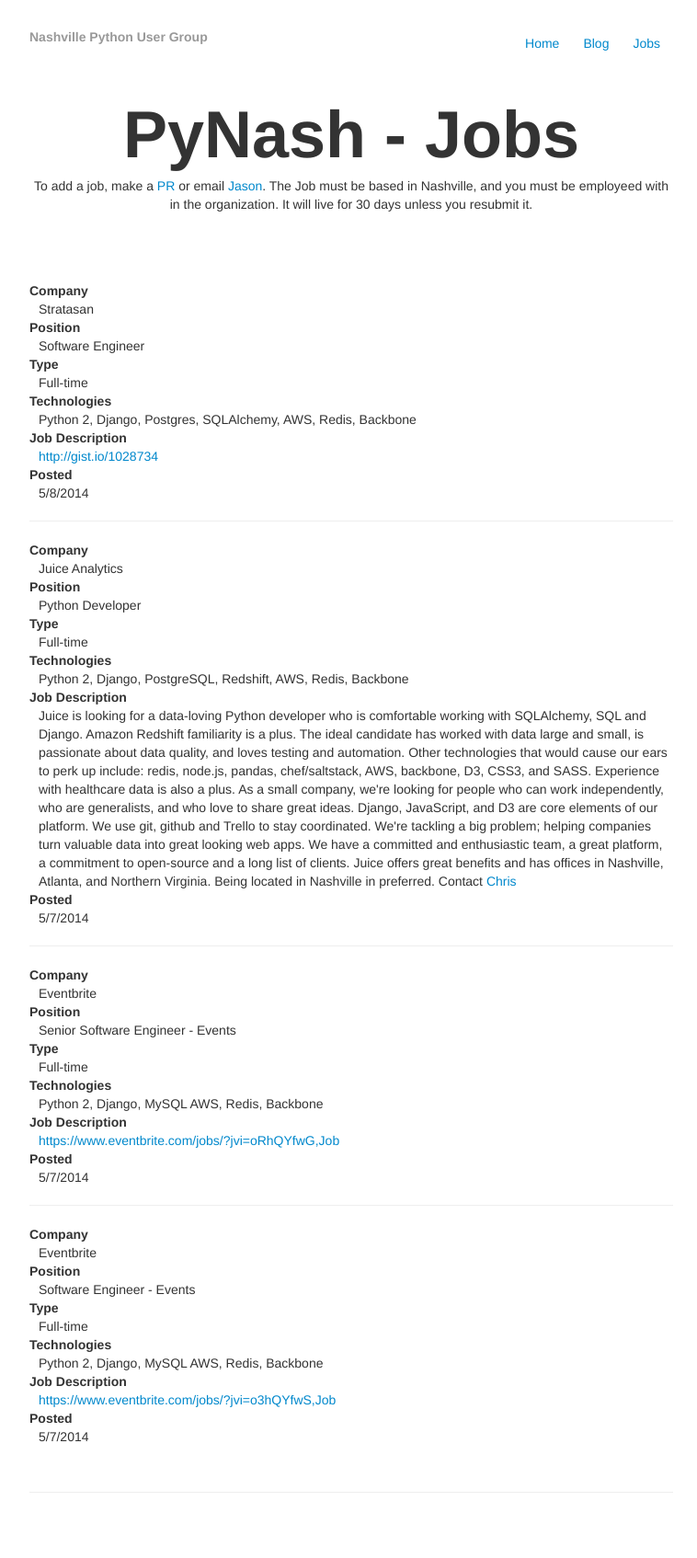
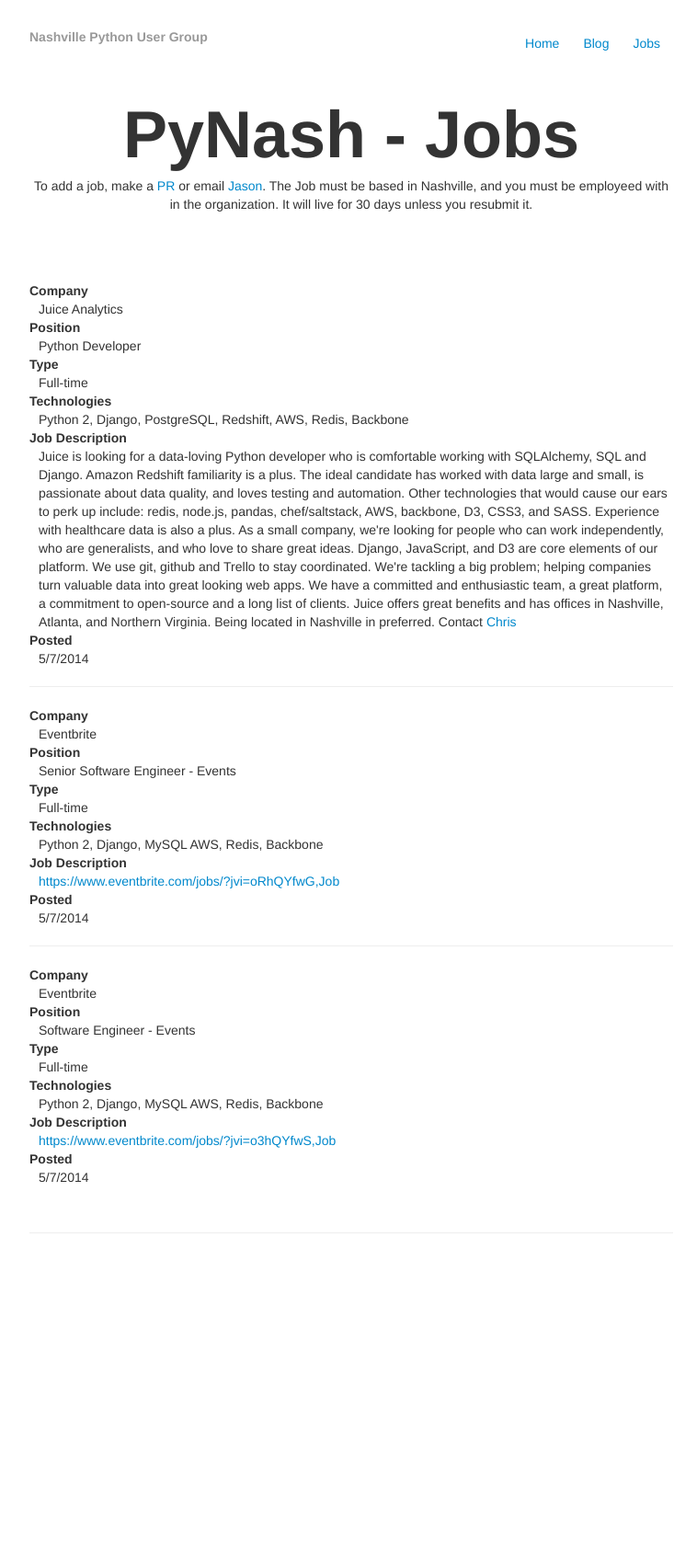
Before and after one commit to pynashorg/pynashorg.github.com, a Jekyll site: the page built from jobs.html, in a window 1280 px wide. Shown: the whole page at 92% size, without its empty margins (258-1016 px from the left). Built offline with Jekyll 4.4.1, drawn with Linux system fonts in a browser that asks for light colours; nearby versions of some CDN libraries; library files that are not in the unit come from our copies; after the commit the page ends 1412 px from its top, so only the background shows below that.

Commit message:
Removing stratajob.

```diff
--- a/jobs.html
+++ b/jobs.html
@@ -12,21 +12,6 @@
 </div>
 
 <div class="row-fluid">
-  <dl>
-    <dt>Company</dt>
-    <dd>Stratasan</dd>
-    <dt>Position</dt>
-    <dd>Software Engineer</dd>
-    <dt>Type</dt>
-    <dd>Full-time</dd>
-    <dt>Technologies</dt>
-    <dd>Python 2, Django, Postgres, SQLAlchemy, AWS, Redis, Backbone</dd>
-    <dt>Job Description</dt>
-    <dd><a href="http://gist.io/1028734">http://gist.io/1028734</a></dd>
-    <dt>Posted</dt>
-    <dd>5/8/2014</dd>
-  </dl>
-  <hr />
   <dl>
     <dt>Company</dt>
     <dd>Juice Analytics</dd>
```
